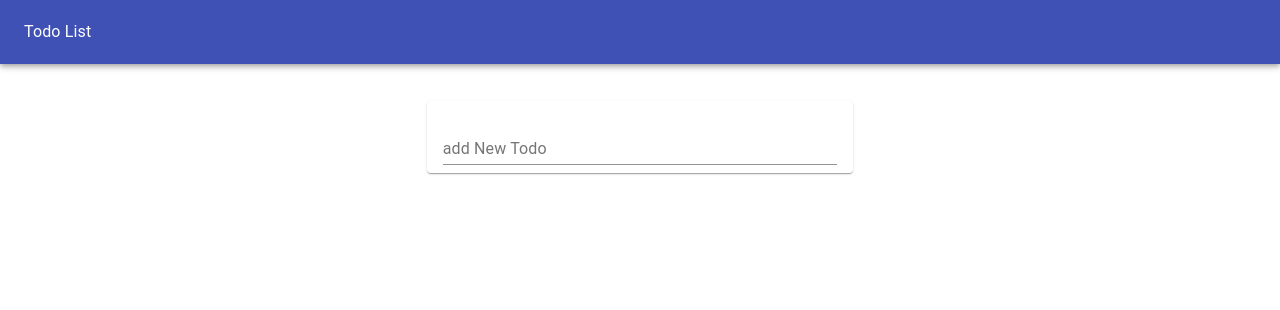
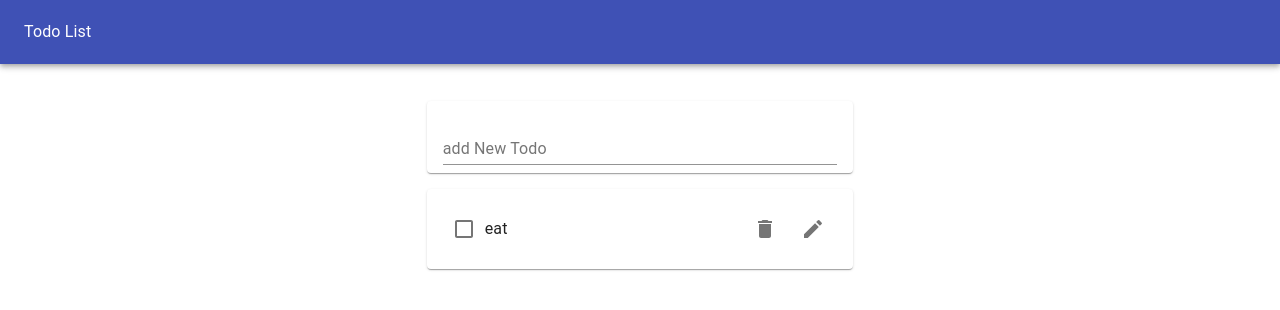
Before and after one commit to xiaomingfu/todo, a React (Create React App) app: page / in a window 1280 px wide. Shown: the top 310 px of the page. Built offline with nearby package versions, Linux system fonts and the light colour scheme.

Commit message:
useLocalStorageState hook

```diff
--- a/src/TodoApp.js
+++ b/src/TodoApp.js
@@ -10,13 +10,10 @@
 import useTodoState from "./hook/useTodoState";
 
 function TodoApp() {
-  const initialTodos = JSON.parse(window.localStorage.getItem("todos")) || "";
+  const initialTodos = [{ id: 1, task: "eat", completed: false }];
   const { todos, addTodo, removeTodo, toggleTodo, editTodo } = useTodoState(
     initialTodos
   );
-  useEffect(() => {
-    window.localStorage.setItem("todos", JSON.stringify(todos));
-  }, [todos]);
   return (
     <Paper
       style={{
--- /dev/null
+++ b/src/hook/useLocalStorageState.js
@@ -0,0 +1,21 @@
+import { useState, useEffect } from "react";
+
+function useLocalStorageState(key, initialVal) {
+  // make piece of state based of the value in the localStorage or default
+  const [state, setState] = useState(() => {
+    let val;
+    try {
+      val = JSON.parse(window.localStorage.getItem(key) || String(initialVal));
+    } catch (e) {
+      val = initialVal;
+    }
+    return val;
+  });
+  //use useEffect to update localStorage when state changes
+
+  useEffect(() => {
+    window.localStorage.setItem(key, JSON.stringify(state));
+  }, [state]);
+  return [state, setState];
+}
+export default useLocalStorageState;
--- a/src/hook/useTodoState.js
+++ b/src/hook/useTodoState.js
@@ -1,8 +1,8 @@
-import { useState } from "react";
 import uuid from "uuid/v4";
+import useLocalStorageState from "./useLocalStorageState";
 
 export default initialTodos => {
-  const [todos, setTodos] = useState(initialTodos);
+  const [todos, setTodos] = useLocalStorageState("todos", initialTodos);
   return {
     todos,
     addTodo: newTodoText => {
```
